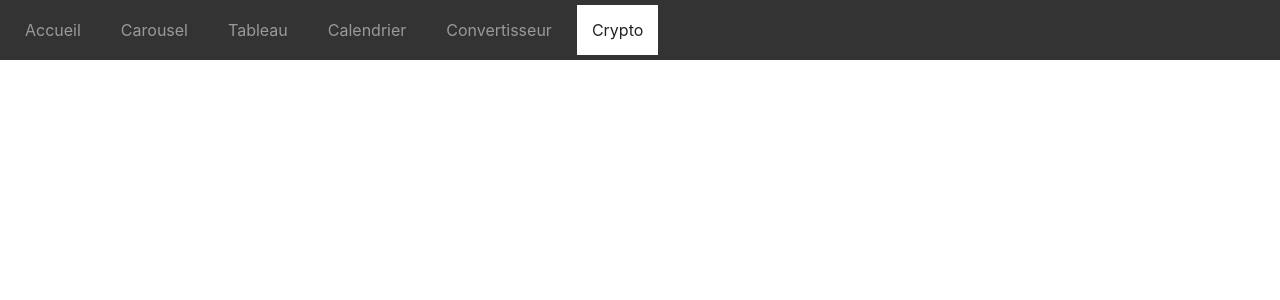
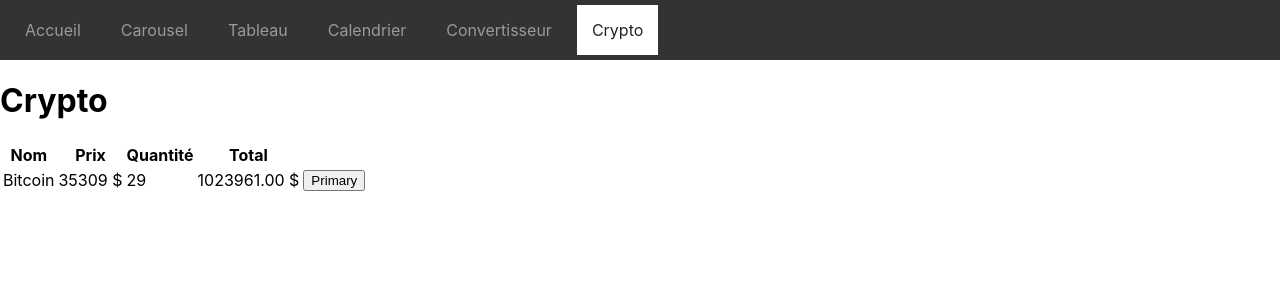
Before and after one commit to SRJVideo/TP1_Web2-SM-TR, a React (Create React App) app: page /crypto in a window 1280 px wide. Shown: the top 300 px of the page. Built offline with nearby package versions, Linux system fonts and the light colour scheme.

Commit message:
Update Crypto.js
Affichage du tableau de crypto

```diff
--- a/src/components/Crypto.js
+++ b/src/components/Crypto.js
@@ -1,13 +1,36 @@
-import React, {Component} from 'react';
+import React from 'react';
+import {Button, Table} from "react-bootstrap";
 
-class Crypto extends Component {
+class Crypto extends React.Component {
     render() {
         return (
             <div>
+                <h1>Crypto</h1>
 
+                <Table>
+                    <thead>
+                    <tr>
+                        <th>Nom</th>
+                        <th>Prix</th>
+                        <th>Quantité</th>
+                        <th>Total</th>
+                    </tr>
+                    </thead>
+                    <tbody>
+                    <tr>
+                        <td>Bitcoin</td>
+                        <td>35309 $</td>
+                        <td>29</td>
+                        <td>1023961.00 $</td>
+                        <td><Button variant="primary">Primary</Button></td>
+                    </tr>
+                    </tbody>
+                </Table>
             </div>
         );
     }
 }
 
+
+
 export default Crypto;
--- a/src/components/Tableau.js
+++ b/src/components/Tableau.js
@@ -1,8 +1,10 @@
-import React, {Component} from 'react';
+import React from 'react';
 import {Table} from "react-bootstrap";
 import Junior from "./sous-components/TableauJunior"
+
 // site déployé : https://tp1-web2-sm-tr.vercel.app/
-class Tableau extends Component {
+// https://www.syncfusion.com/forums/166256/custom-number-separators-thousand-and-decimal
+class Tableau extends React.Component {
 
     state = {
         listElements : [
@@ -18,7 +20,7 @@ class Tableau extends Component {
         return (
             <div>
                 <h1>Tableau d'évènements</h1>
-                <Table striped bordered hover>
+                <Table striped bordered hover size="sm">
                     <thead>
                     <tr>
                         <th>Modele</th>
@@ -30,7 +32,7 @@ class Tableau extends Component {
                     {this.state.listElements.map((elem, index) => {
                        return(
                            <div key={index}>
-                               <Junior modele={elem.modele} marque={elem.marque} prix={ new Intl.NumberFormat('fr-FR').format(elem.prix)  }/>
+                               <Junior modele={elem.modele} marque={elem.marque} prix={ new Intl.NumberFormat('fr-CA').format(elem.prix)  }/>
                            </div>
                        )
                     })}
--- a/src/components/sous-components/TableauJunior.js
+++ b/src/components/sous-components/TableauJunior.js
@@ -1,5 +1,3 @@
-import React, {Component} from 'react';
-
 function TableauJunior (props) {
     const modele = props.modele;
     const marque = props.marque;
```
